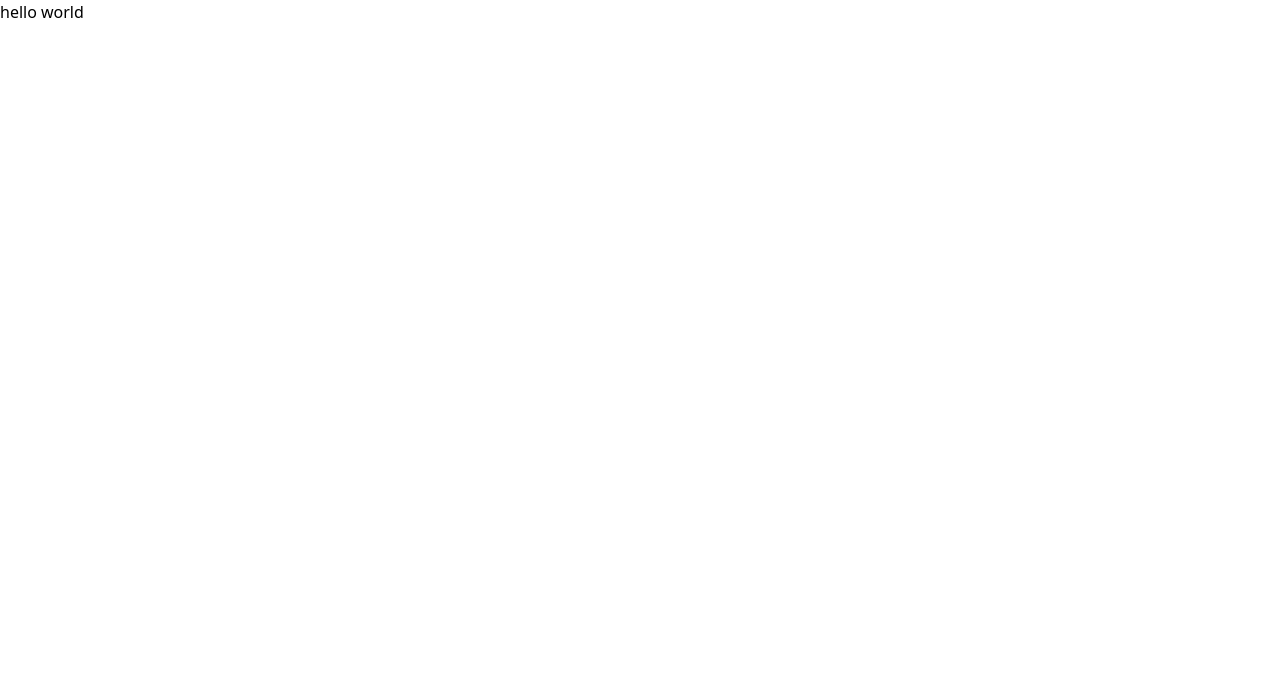
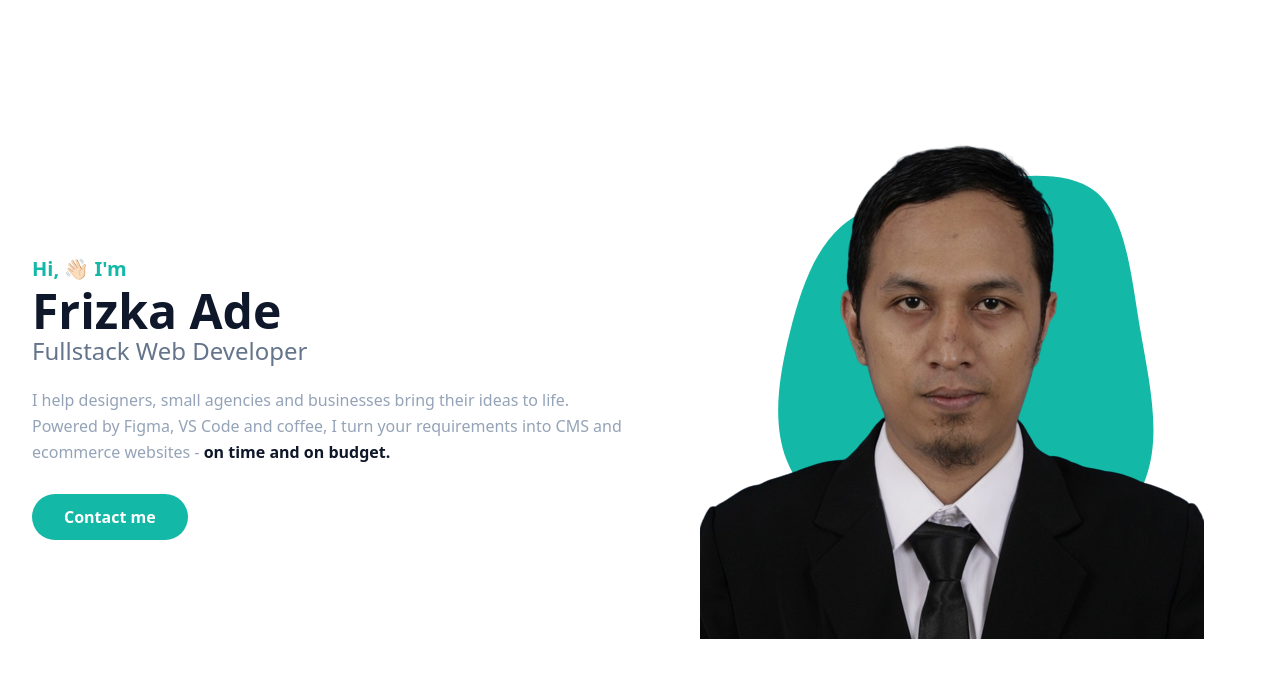
Before and after one commit to frizkaadep/portfolio-tailwind-css, a website: page index.html in a window 1280 px wide. Drawn offline with Linux system fonts and the light colour scheme.

Commit message:
Hero Section
tools :
1. https://www.remove.bg/
2. https://www.blobmaker.app/

```diff
--- a/index.html
+++ b/index.html
@@ -10,7 +10,44 @@
 </head>
 
 <body>
-    <h1>hello world</h1>
+
+    <!-- hero section start -->
+    <section id="hero" class="pt-36">
+        <div class="container">
+            <div class="flex flex-wrap">
+                <div class="w-full self-center px-4 lg:w-1/2">
+                    <h1 class="text-base font-semibold text-primary md:text-xl">Hi, 👋🏻 I'm <span
+                            class="block font-bold text-dark text-4xl mt-1 lg:text-5xl">Frizka Ade</span></h1>
+                    <h2 class="font-medium text-slate-500 text-lg mb-5 lg:text-2xl">Fullstack Web Developer</h2>
+                    <p class="font-medium text-slate-400 mb-10 leading-relaxed">I help designers, small agencies and
+                        businesses bring their ideas to life. Powered by Figma, VS Code and coffee, I turn your
+                        requirements into CMS and ecommerce websites - <span class="text-dark font-bold">on time and on
+                            budget.</span>
+                    </p>
+                    <a href="#"
+                        class="text-base font-semibold text-white bg-primary py-3 px-8 rounded-full hover:shadow-lg hover:opacity-80 transition duration-300 ease-in-out">Contact
+                        me</a>
+                </div>
+                <div class="w-full self-end px-4 lg:w-1/2">
+                    <div class="relative mt-10 lg:mt-0 lg:right-0">
+                        <img src="dist/img/fap.png" alt="frizka ade" class="max-w-full mx-auto">
+                        <span class="absolute bottom-20 -z-10 left-1/2 -translate-x-1/2 md:scale-125">
+                            <svg width="400" height="400" viewBox="0 0 200 200" xmlns="http://www.w3.org/2000/svg">
+                                <path fill="#14b8a6"
+                                    d="M51.9,-61.1C63,-52.5,64.9,-32.1,68.2,-12.2C71.6,7.8,76.4,27.3,70.4,43.5C64.5,59.6,47.7,72.4,29.7,76.8C11.7,81.3,-7.5,77.4,-24.1,69.8C-40.7,62.2,-54.6,50.9,-60.1,36.8C-65.6,22.8,-62.9,6.1,-59,-9.5C-55.1,-25,-50.2,-39.5,-40.2,-48.3C-30.1,-57.1,-15.1,-60.2,2.6,-63.4C20.4,-66.5,40.7,-69.7,51.9,-61.1Z"
+                                    transform="translate(100 100) scale(1.1)" />
+                            </svg>
+                        </span>
+                    </div>
+                </div>
+            </div>
+        </div>
+
+
+        <div class="mb-96"></div>
+    </section>
+    <!-- hero section end -->
+
 </body>
 
 </html>
--- a/tailwind.config.js
+++ b/tailwind.config.js
@@ -1,8 +1,20 @@
 /** @type {import('tailwindcss').Config} */
 module.exports = {
-  content: ["./src/**/*.{html,js}"],
+  content: ["index.html"],
   theme: {
-    extend: {},
+    container: {
+      center: true,
+      padding: "16px",
+    },
+    extend: {
+      colors: {
+        primary: "#14b8a6",
+        dark: "#0f172a",
+      },
+      screens: {
+        "2xl": "1320",
+      },
+    },
   },
   plugins: [],
 };
```
Also changed, not shown: dist/img/fap.png (added), dist/output.css.
